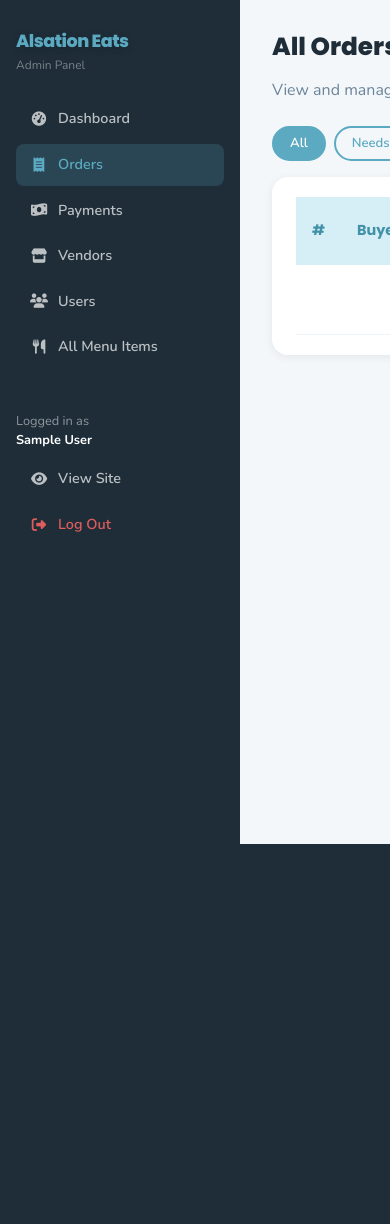
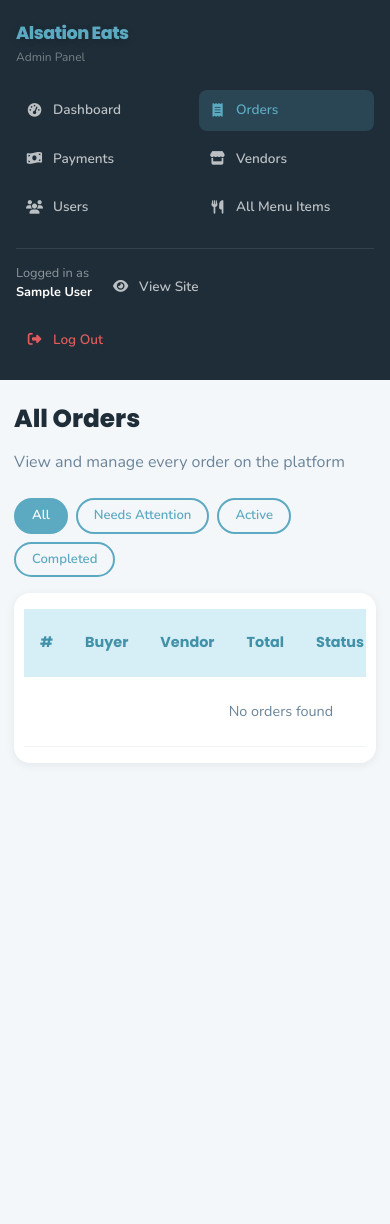
Before and after one commit to 1AnonyK/alsationeats, a PHP site: page /admin/orders.php in a window 390 px wide; the page is wider, and only the part inside the window is pictured. Before the commit the page ends 844 px from the top of that part, so only its background shows below. Run offline with PHP 8.4, Linux system fonts and the light colour scheme; the visitor is signed in with stand-in values (Sample User, id 1); data that the repository does not hold is empty.

Commit message:
Refactor admin panel styles for mobile responsiveness
Updated mobile and tablet layout styles for admin panel responsiveness.

```diff
--- a/assets/css/style.css
+++ b/assets/css/style.css
@@ -1,8 +1,3 @@
-/* ============================================================
-   Alsation Eats — Main Stylesheet
-   Fonts: Poppins (headings) + Nunito (body)
-   ============================================================ */
-
 /* ── CSS Variables ─────────────────────────────────────────── */
 :root {
   --sidebar-bg:    #B8D4DF;
@@ -782,7 +777,7 @@ a:hover { color: var(--teal-dark); }
 .upload-zone:hover { background: var(--teal-light); }
 .upload-zone i { font-size: 2.5rem; color: var(--teal); margin-bottom: 12px; }
 
-/* ── Mobile ────────────────────────────────────────────────── */
+/* ── Mobile & Tablet Layout Flow Remappings ────────────────── */
 .sidebar-toggle {
   background: none;
   border: none;
@@ -802,6 +797,7 @@ a:hover { color: var(--teal-dark); }
 .sidebar-overlay.show { display: block; }
 
 @media (max-width: 768px) {
+  /* Customer App Viewports */
   .sidebar {
     transform: translateX(calc(-1 * var(--sidebar-w)));
   }
@@ -813,6 +809,60 @@ a:hover { color: var(--teal-dark); }
   .page-content { padding: 20px 16px 32px; }
   .top-bar { padding: 14px 16px; }
   .vendor-grid { grid-template-columns: repeat(auto-fill, minmax(160px, 1fr)); gap: 16px; }
+
+  /* ── Fix: Comprehensive Admin Panel Responsiveness ── */
+  .admin-wrapper {
+    flex-direction: column;
+  }
+
+  .admin-sidebar {
+    width: 100%;
+    min-height: auto;
+    position: relative;
+    padding: 20px 16px;
+  }
+
+  .admin-sidebar nav {
+    display: grid;
+    grid-template-columns: repeat(auto-fill, minmax(130px, 1fr));
+    gap: 8px;
+  }
+
+  .admin-sidebar .admin-nav-link {
+    margin-bottom: 0;
+    padding: 10px;
+    font-size: 0.85rem;
+  }
+
+  /* Stacks user identifier metadata blocks cleanly at bottom of mobile stack */
+  .admin-sidebar div[style*="margin-top:auto"] {
+    margin-top: 20px !important;
+    padding-top: 15px !important;
+    border-top: 1px solid rgba(255, 255, 255, 0.1);
+    display: flex;
+    flex-wrap: wrap;
+    gap: 10px;
+    align-items: center;
+  }
+
+  .admin-sidebar div[style*="margin-top:auto"] .admin-nav-link {
+    flex: 1 1 calc(50% - 5px);
+    margin-bottom: 0;
+  }
+
+  .admin-content {
+    margin-left: 0;
+    padding: 24px 14px;
+  }
+
+  /* Shrink metrics labels to fit two blocks comfortably on mobile */
+  .stat-card {
+    padding: 16px 10px;
+  }
+
+  .stat-card .stat-num {
+    font-size: 1.4rem;
+  }
 }
 
 /* ── Empty state ───────────────────────────────────────────── */
```
